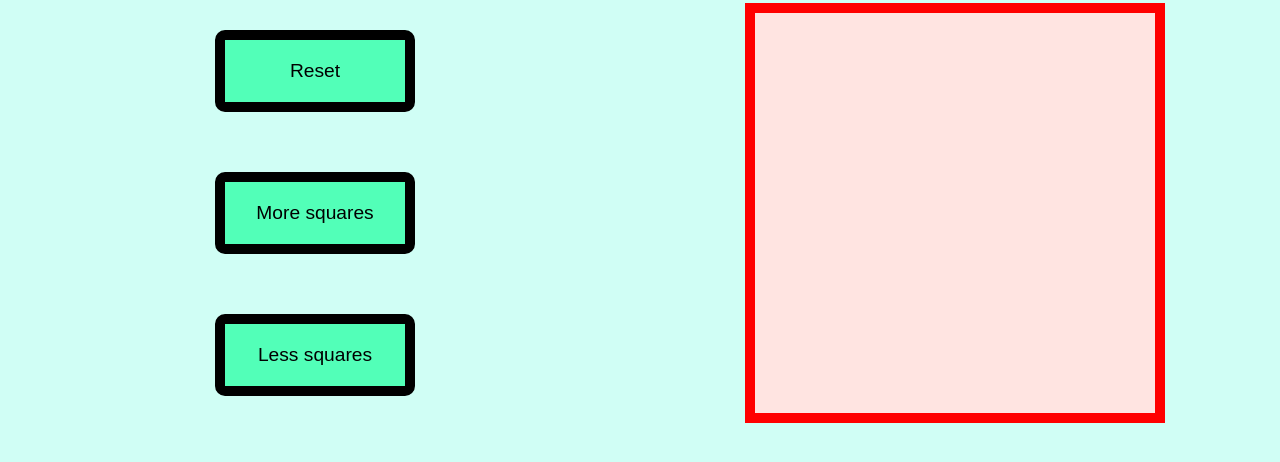
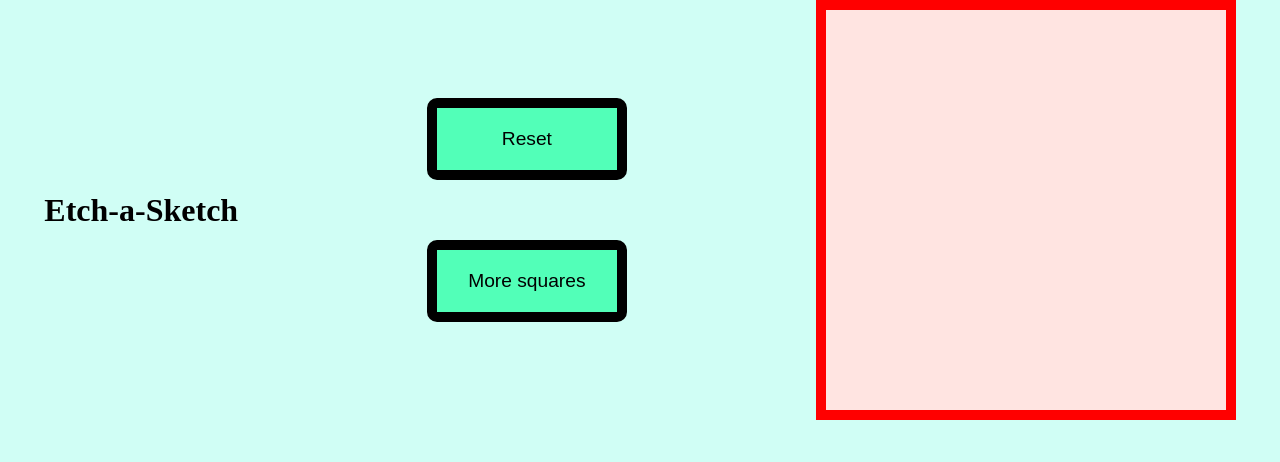
Before and after one commit to 123Four567/Etch-a-Sketch, a plain HTML site: page index.html in a window 1280 px wide. Drawn offline with Linux system fonts and the light colour scheme.

```diff
--- a/index.html
+++ b/index.html
@@ -5,10 +5,10 @@
 	<link rel="stylesheet" type="text/css" href="styles.css">
 </head>
 <body>
+	<h1>Etch-a-Sketch</h1>
 	<div class="buttons">
 		<button id="reset">Reset</button>
 		<button id="more">More squares</button>
-		<button id="less">Less squares</button>
 	</div>
 	<div id="container"></div>
 
```
